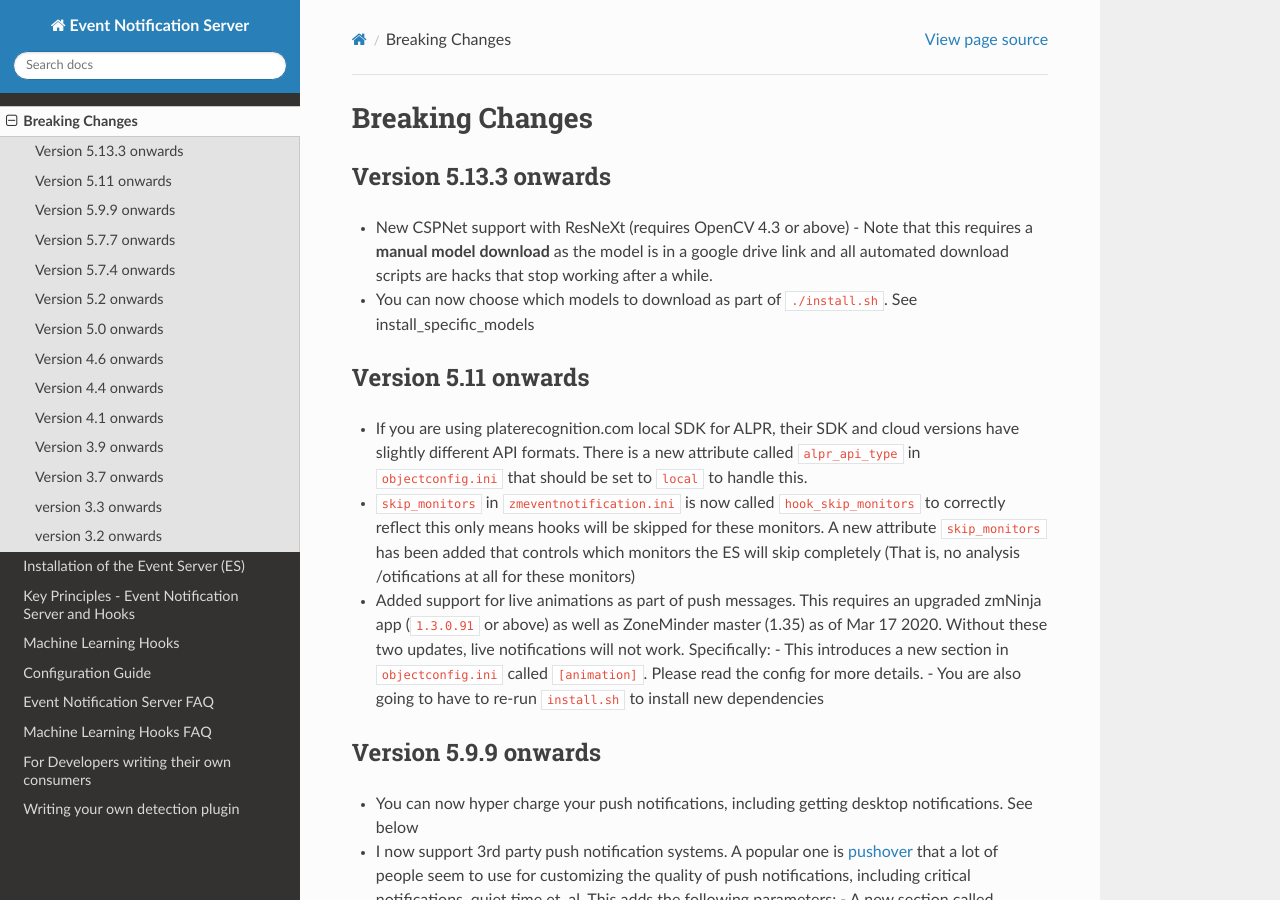
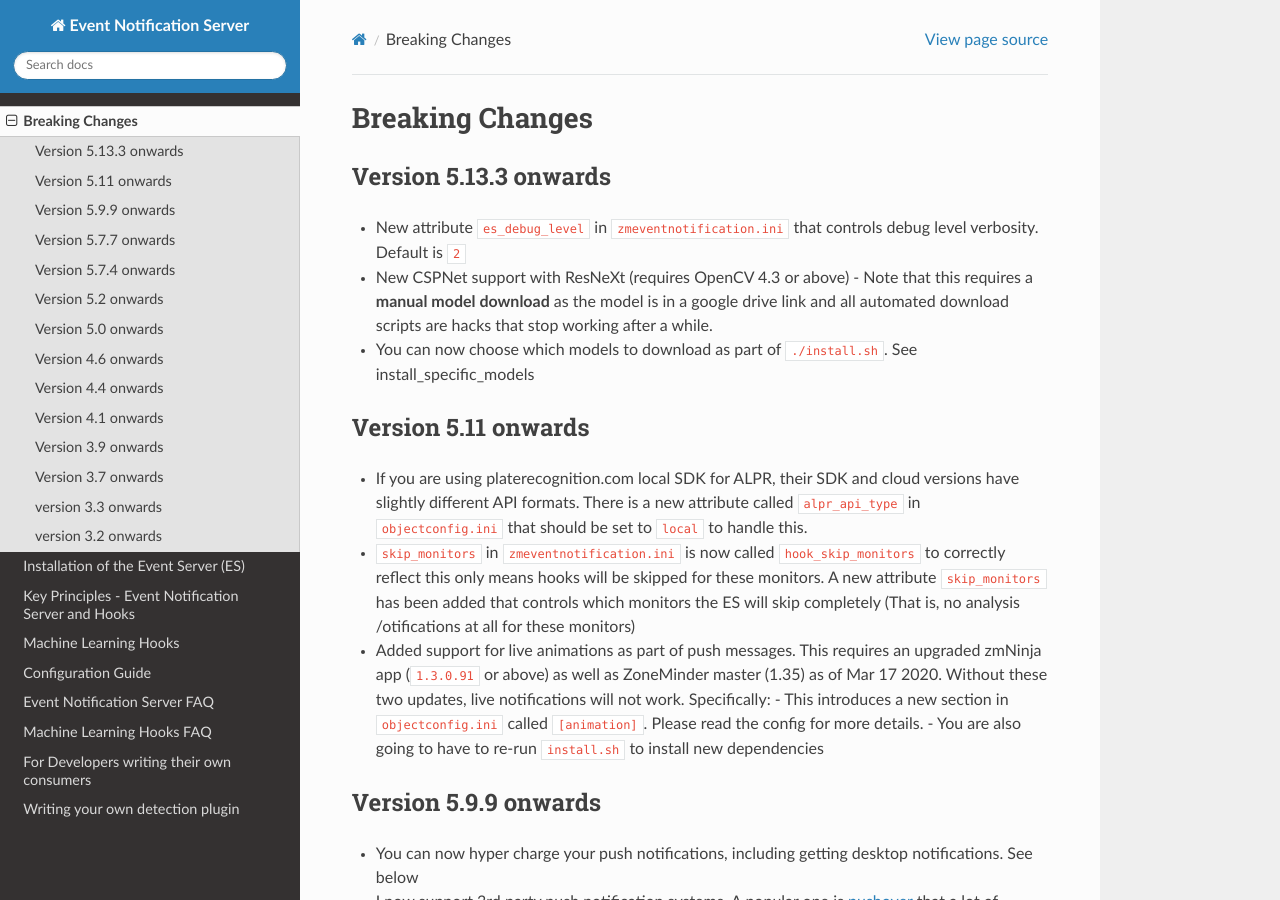
Before and after one commit to ZoneMinder/zmeventnotification, a Sphinx documentation site: the page built from docs/guides/breaking.rst, in a window 1280 px wide and 900 px high. Built offline with Sphinx 7.4.7 and the Read the Docs theme 2.0.0, drawn with Linux system fonts in a browser that asks for light colours.

Commit message:
implement new debug levels, demote info logs, also fix SHM build up in #210

```diff
--- a/docs/guides/breaking.rst
+++ b/docs/guides/breaking.rst
@@ -3,6 +3,7 @@ Breaking Changes
 
 Version 5.13.3 onwards
 ~~~~~~~~~~~~~~~~~~~~~~~~~~
+- New attribute ``es_debug_level`` in ``zmeventnotification.ini`` that controls debug level verbosity. Default is ``2``
 - New CSPNet support with ResNeXt (requires OpenCV 4.3 or above)
   - Note that this requires a **manual model download** as the model is in a google drive link and all automated download scripts are hacks that stop working after a while.
 - You can now choose which models to download as part of ``./install.sh``. See :ref:`install_specific_models`
```
Also changed, not shown: 2 other files.
